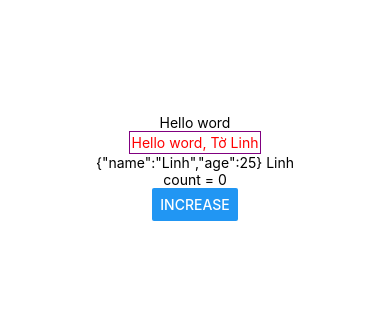
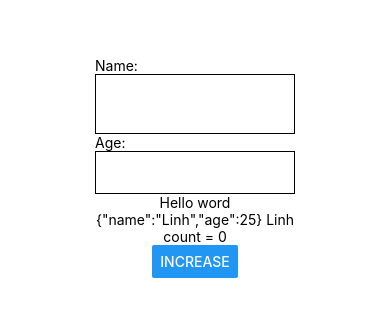
Before and after one commit to ToLinh2004/Learn-React-Native, a React Native app: screen / in a window 390 px wide. Shown: the part 255-572 px from the top of the page. Built offline with nearby package versions, Linux system fonts and the light colour scheme.

Commit message:
TextInput, Textarea, props of input: maxLength, multiline, keyboardType

```diff
--- a/App.tsx
+++ b/App.tsx
@@ -1,25 +1,42 @@
-import { StatusBar } from 'expo-status-bar';
-import { useState } from 'react';
-import { Button, StyleSheet, Text, View } from 'react-native';
+import { useState } from "react";
+import { Button, StyleSheet, Text, TextInput, View } from "react-native";
 
 export default function App() {
-  const [test, setTest] =useState({
-    name:'Linh',
-    age:25
-  })
-  const [count, setCount]=useState(0);
+  const [name, setName] = useState<string>("");
+  const [age, setAge]=useState<number>();
+  const [test, setTest] = useState({
+    name: "Linh",
+    age: 25,
+  });
+  const [count, setCount] = useState(0);
   return (
     <View style={styles.container}>
+      <View>
+        <Text>Name: {name}</Text>
+        <TextInput
+          style={styles.styleInput}
+          multiline // automatic line break like textarea
+          onChangeText={(value) => setName(value)}
+        />
+      </View>
+      <View>
+        <Text>Age: {age}</Text>
+        <TextInput
+          style={styles.styleInput}
+
+          onChangeText={(value) => setAge(+value)}
+          keyboardType="numeric"
+          maxLength={2}
+        />
+      </View>
+
       <Text>Hello word</Text>
-      <Text style={styles.hello}>Hello word, Tờ Linh</Text>
       <Text>
         {JSON.stringify(test)} {test.name}
       </Text>
-      <Text>
-       count = {count}
-      </Text>
+      <Text>count = {count}</Text>
       <View>
-        <Button title="Increase" onPress={()=>setCount(count+1)} />
+        <Button title="Increase" onPress={() => setCount(count + 1)} />
       </View>
     </View>
   );
@@ -28,14 +45,14 @@
 const styles = StyleSheet.create({
   container: {
     flex: 1,
-    backgroundColor: '#fff',
-    alignItems: 'center',
-    justifyContent: 'center',
+    backgroundColor: "#fff",
+    alignItems: "center",
+    justifyContent: "center",
   },
-  hello:{
-    color:'red',
-    borderColor:'purple',
-    padding:2,
-    borderWidth:1
-  }
+  styleInput: {
+    borderWidth: 1,
+    color: "black",
+    width: 200,
+    padding: 12,
+  },
 });
```
